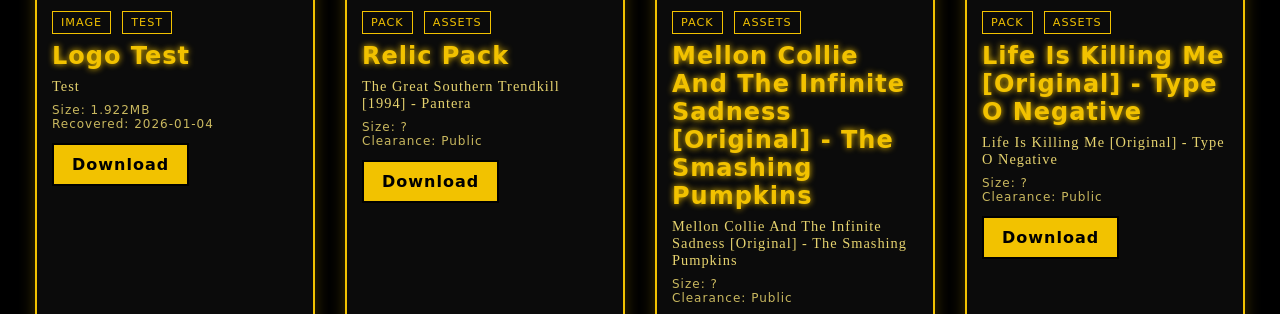
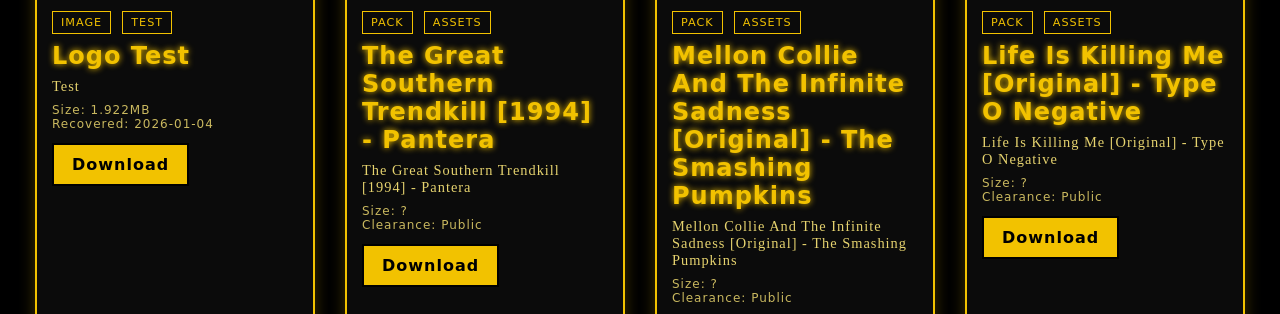
Before and after one commit to GothicV13/DownloadHub1, a plain HTML site: page index.html in a window 1280 px wide. Shown: the part 475-789 px from the top of the page. Drawn offline with Linux system fonts and the light colour scheme; a web font is replaced by a local one.

Commit message:
Update title for The Great Southern Trendkill

```diff
--- a/index.html
+++ b/index.html
@@ -197,7 +197,7 @@ footer {
             <span class="tag">PACK</span>
             <span class="tag">ASSETS</span>
         </div>
-        <h2>Relic Pack</h2>
+        <h2>The Great Southern Trendkill [1994] - Pantera</h2>
         <p>The Great Southern Trendkill [1994] - Pantera</p>
         <div class="meta">
             Size: ?<br>
```
